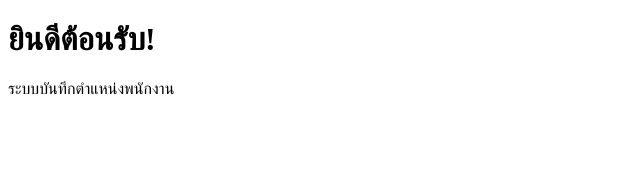
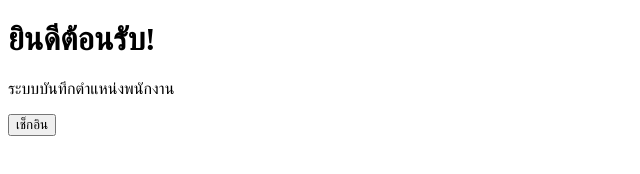
Before and after one commit to WirawanTNS/CheckInLocation, a plain HTML site: page index.html in a window 1280 px wide. Shown: the whole page, without its empty margins (0-640 px from the left). Drawn offline with Linux system fonts and the light colour scheme.

Commit message:
Update index.html

```diff
--- a/index.html
+++ b/index.html
@@ -7,5 +7,18 @@
   <body>
     <h1>ยินดีต้อนรับ!</h1>
     <p>ระบบบันทึกตำแหน่งพนักงาน</p>
+    <button onclick="checkIn()">เช็กอิน</button>
+    <script>
+    function checkIn() {
+      if (navigator.geolocation) {
+        navigator.geolocation.getCurrentPosition(position => {
+          alert("ละติจูด: " + position.coords.latitude + "\nลองจิจูด: " + position.coords.longitude);
+          // ต่อไป: ส่งไปเก็บใน Google Sheet หรือ Firebase
+        });
+      } else {
+        alert("เบราว์เซอร์ไม่รองรับการหาตำแหน่ง");
+      }
+    }
+    </script>
   </body>
 </html>
```
